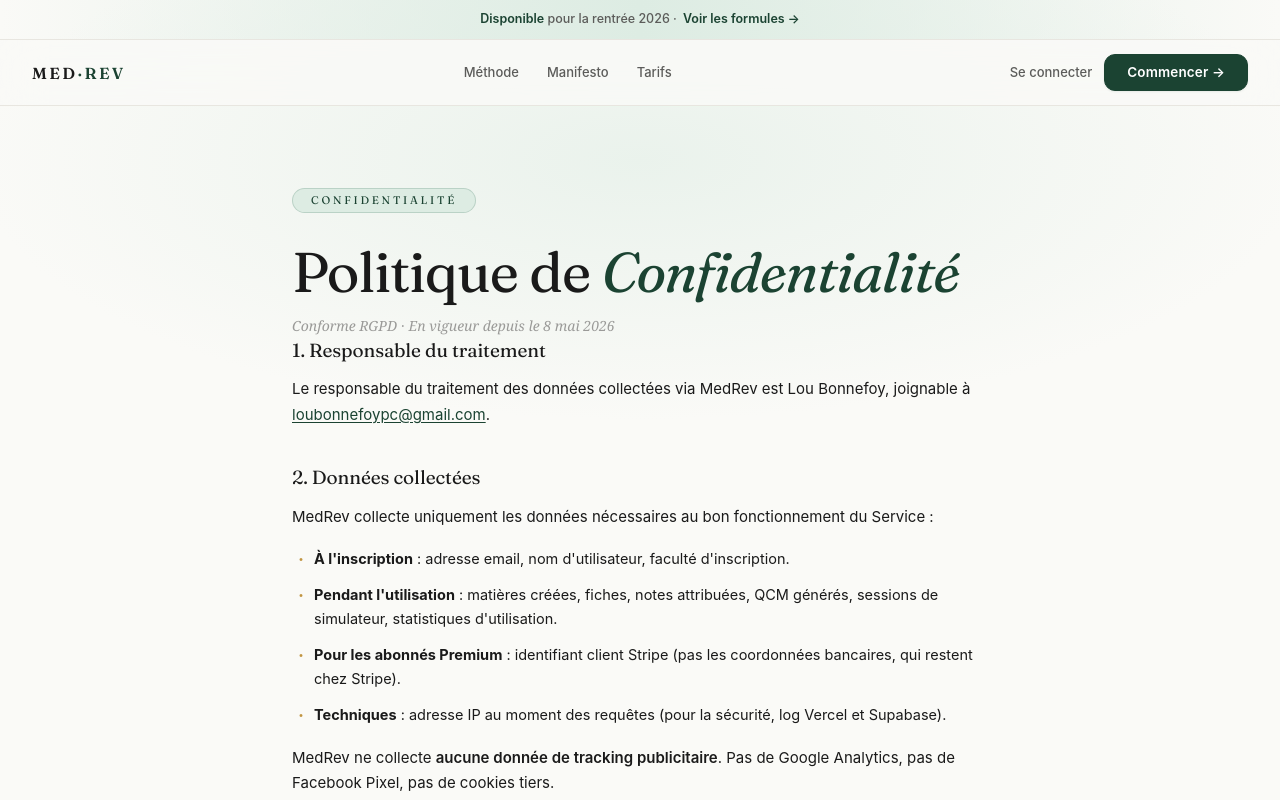
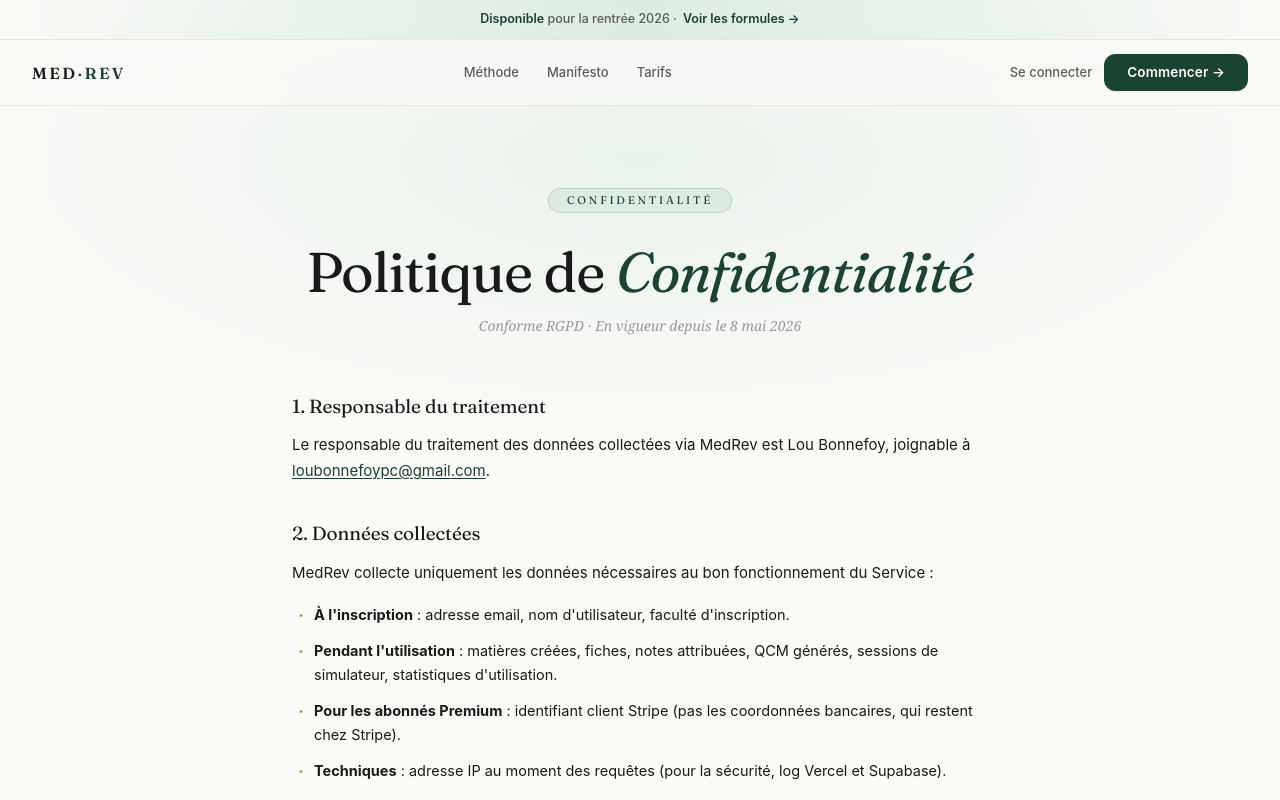
Before and after one commit to Axman1ak/MedRev, a Next.js app: page /confidentialite in a window 1280 px wide. Shown: the top 800 px of the page. Built offline with nearby package versions, Linux system fonts and the light colour scheme.

Commit message:
Update page.tsx

```diff
--- a/src/app/confidentialite/page.tsx
+++ b/src/app/confidentialite/page.tsx
@@ -19,9 +19,11 @@ export default function ConfidentialitePage() {
       <MarketingNav />
 
       <div className="legal-wrap">
-        <div className="legal-kicker">Confidentialité</div>
-        <h1 className="legal-h1">Politique de <em>Confidentialité</em></h1>
-        <p className="legal-meta">Conforme RGPD · En vigueur depuis le 8 mai 2026</p>
+        <div className="legal-header">
+          <div className="legal-kicker">Confidentialité</div>
+          <h1 className="legal-h1">Politique de <em>Confidentialité</em></h1>
+          <p className="legal-meta">Conforme RGPD · En vigueur depuis le 8 mai 2026</p>
+        </div>
 
         <section className="legal-section">
           <h2 className="legal-h2">1. Responsable du traitement</h2>
```
